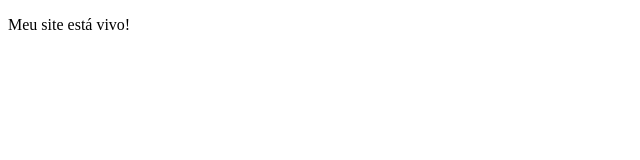
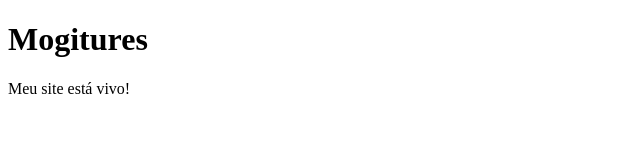
Before and after one commit to mogicon/mogicon.github.io, a plain HTML site: page index.html in a window 1280 px wide. Shown: the whole page, without its empty margins (0-640 px from the left). Drawn offline with Linux system fonts and the light colour scheme.

Commit message:
Update index.html

```diff
--- a/index.html
+++ b/index.html
@@ -2,6 +2,7 @@
 <html>
 <head>
 	<title><n>Hello World!</n></title>
+	<h1>Mogitures</h1>
 </head>
 <body>
     <p>Meu site está vivo!</p>
```
